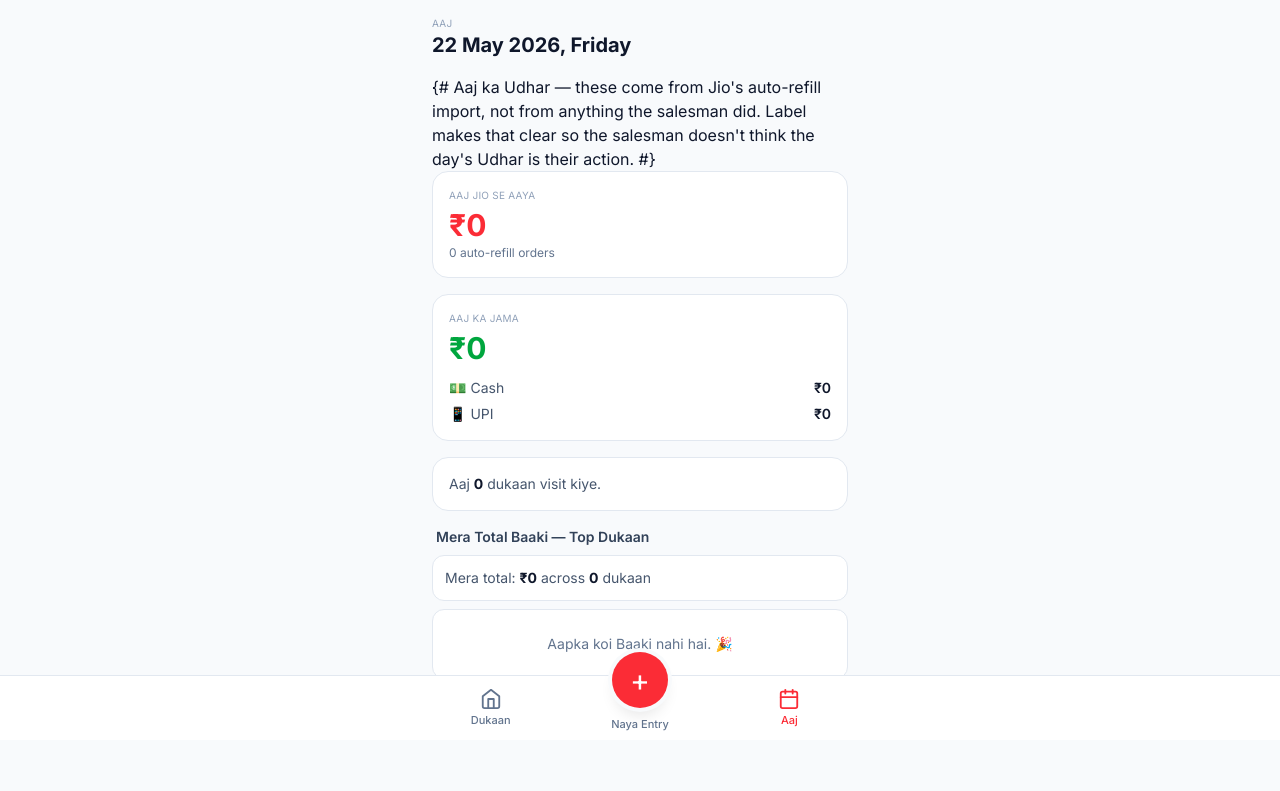
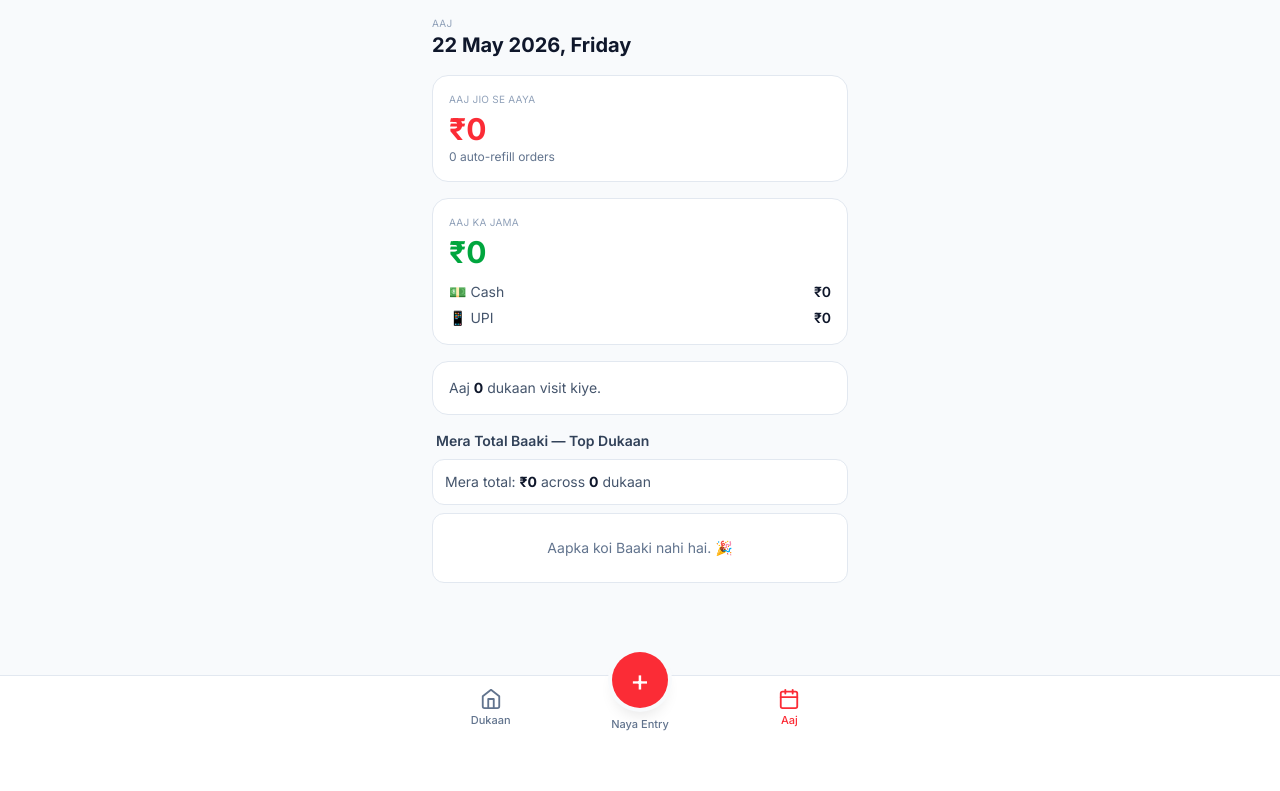
Before and after one commit to mriddyagrawal/ganpatienterprises, a Django app: page /aaj/ in a window 1280 px wide. Shown: the part 60-851 px from the top of the page. After the commit the page ends 791 px from the top, so only its background shows below. Run offline with Django 5.2, Linux system fonts and the light colour scheme; the visitor is signed in with stand-in values (Sample User, id 1); data that the repository does not hold is empty; style sheets or scripts are compiled from the project's sources; some libraries are stand-ins or nearby versions.

Commit message:
fix: render Aaj header comment as {% comment %} block
Django's {# #} syntax is single-line only — the multi-line version
added in 32eaf97 rendered verbatim above the "Aaj Jio se aaya" tile
on the salesman /aaj/ page. Switched to {% comment %}...{% endcomment %}.

Co-Authored-By: Claude Opus 4.7 (1M context) <noreply@anthropic.com>

```diff
--- a/templates/salesman/aaj.html
+++ b/templates/salesman/aaj.html
@@ -10,9 +10,11 @@
         <h1 class="text-xl font-bold text-slate-900">{{ today|date:"d M Y, l" }}</h1>
     </div>
 
-    {# Aaj ka Udhar — these come from Jio's auto-refill import, not from
-       anything the salesman did. Label makes that clear so the salesman
-       doesn't think the day's Udhar is their action. #}
+    {% comment %}
+        Aaj ka Udhar — these come from Jio's auto-refill import, not from
+        anything the salesman did. Label makes that clear so the salesman
+        doesn't think the day's Udhar is their action.
+    {% endcomment %}
     <div class="bg-white rounded-2xl border border-slate-200 p-4">
         <div class="text-[10px] uppercase tracking-wide text-slate-400 mb-1">Aaj Jio se aaya</div>
         <div class="text-3xl font-bold text-red-500">₹{{ udhar_total|floatformat:0|intcomma }}</div>
```
